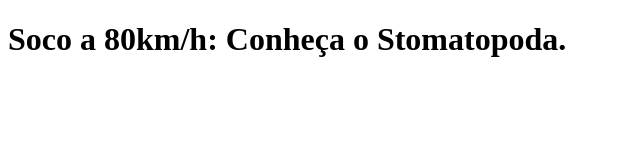
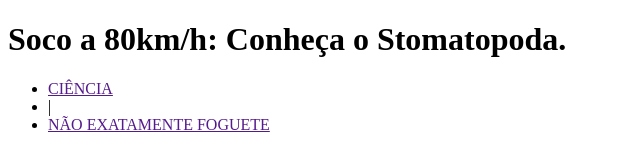
Before and after one commit to GaPimentel/estudosTrybe, a plain HTML site: page exercises/3_4/exercise_1.html in a window 1280 px wide. Shown: the whole page, without its empty margins (0-640 px from the left). Drawn offline with Linux system fonts and the light colour scheme.

Commit message:
Item 2 - Adicionei um conjunto de links para navegação

```diff
--- a/exercises/3_4/exercise_1.html
+++ b/exercises/3_4/exercise_1.html
@@ -10,5 +10,13 @@
             Soco a 80km/h: Conheça o Stomatopoda.
           </h1>
       </header>
+      <nav>
+          <ul>
+              <li><a href="">CIÊNCIA</a></li>
+              <li> | </li>
+              <li><a href="">NÃO EXATAMENTE FOGUETE</a></li>
+          </ul>
+      </nav>
+
   </body>
 </html>
```
